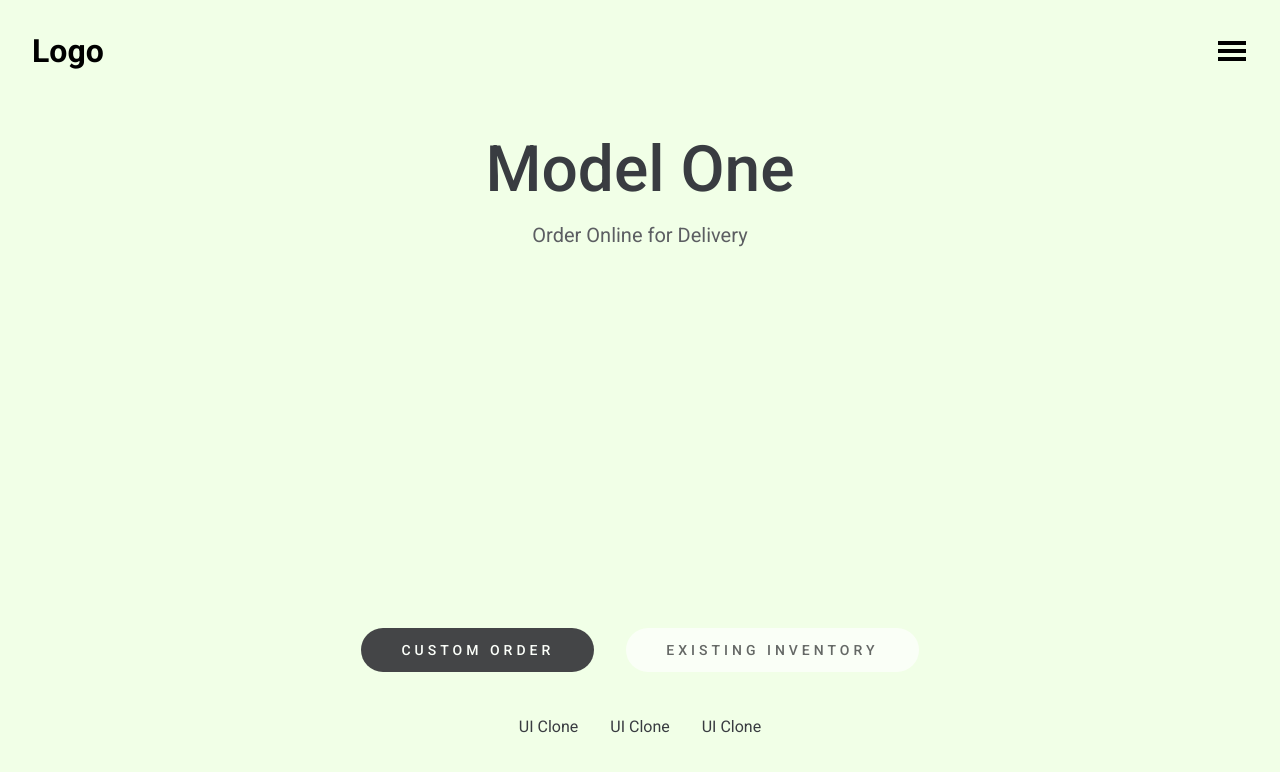
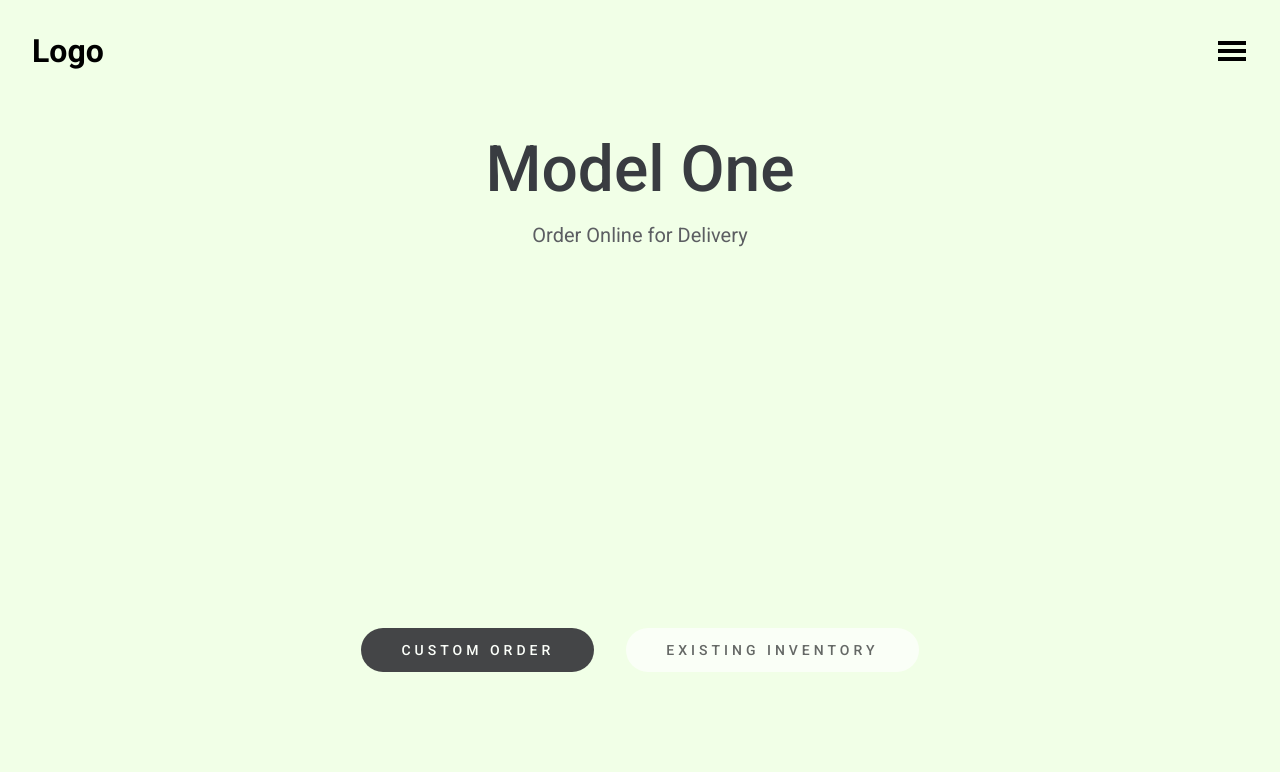
Before and after one commit to mateussp97/clone-tesla-reactts, a React (Create React App) app: page / in a window 1280 px wide. Shown: the top 772 px of the page. Built offline with nearby package versions, Linux system fonts and the light colour scheme.

Commit message:
finished project

```diff
--- a/src/components/Model/ModelOverlay/index.tsx
+++ b/src/components/Model/ModelOverlay/index.tsx
@@ -37,7 +37,7 @@ const ModelOverlay: React.FC<Props> = ({ model, children }) => {
 
     //! Desfaz o ouvidor de eventos
     return () => window.removeEventListener("resize", onResize);
-  }, []);
+  }, [getSectionDimensions]);
 
   const { scrollY } = useWrapperScroll();
 
--- a/src/components/Model/useWrapperScroll.ts
+++ b/src/components/Model/useWrapperScroll.ts
@@ -11,7 +11,7 @@ export default function useWrapperScroll() {
 
   useEffect(() => {
     //! Passa para 'element' a verificação se 'wrapperRef' existe
-    const element = wrapperRef.current;
+    const element = wrapperRef?.current;
 
     if (element) {
       const updateScrollValue = () => {
--- a/src/components/Page/index.tsx
+++ b/src/components/Page/index.tsx
@@ -32,7 +32,7 @@ const Page: React.FC = () => {
           ))}
         </div>
       </ModelsWrapper>
-      <UniqueOverlay></UniqueOverlay>
+      <UniqueOverlay />
     </Container>
   );
 };
--- a/src/components/UniqueOverlay/index.tsx
+++ b/src/components/UniqueOverlay/index.tsx
@@ -1,22 +1,28 @@
+import useWrapperScroll from "../Model/useWrapperScroll";
 import { Container, Header, Logo, Burger, Footer } from "./styles";
+import { useTransform } from "framer-motion";
 
 const UniqueOverlay: React.FC = () => {
+  const { scrollYProgress } = useWrapperScroll();
+
+  const opacity = useTransform(scrollYProgress, [0.9, 1], [0, 1]);
+
   return (
     <Container>
       <Header>
         <Logo>Logo</Logo>
         <Burger />
       </Header>
-      <Footer>
+      <Footer style={{ opacity }}>
         <ul>
           <li>
-            <a href="#">UI Clone</a>
+            <a href="https://github.com/">UI Clone</a>
           </li>
           <li>
-            <a href="#">UI Clone</a>
+            <a href="https://github.com/">UI Clone</a>
           </li>
           <li>
-            <a href="#">UI Clone</a>
+            <a href="https://github.com/">UI Clone</a>
           </li>
         </ul>
       </Footer>
--- a/src/components/UniqueOverlay/styles.ts
+++ b/src/components/UniqueOverlay/styles.ts
@@ -1,5 +1,6 @@
 import styled from "styled-components";
 import { GiHamburgerMenu } from "react-icons/gi";
+import { motion } from "framer-motion";
 
 export const Container = styled.div`
   position: sticky;
@@ -31,7 +32,7 @@ export const Burger = styled(GiHamburgerMenu)`
   cursor: pointer;
 `;
 
-export const Footer = styled.footer`
+export const Footer = styled(motion.footer)`
   position: fixed;
   left: 0;
   right: 0;
```
